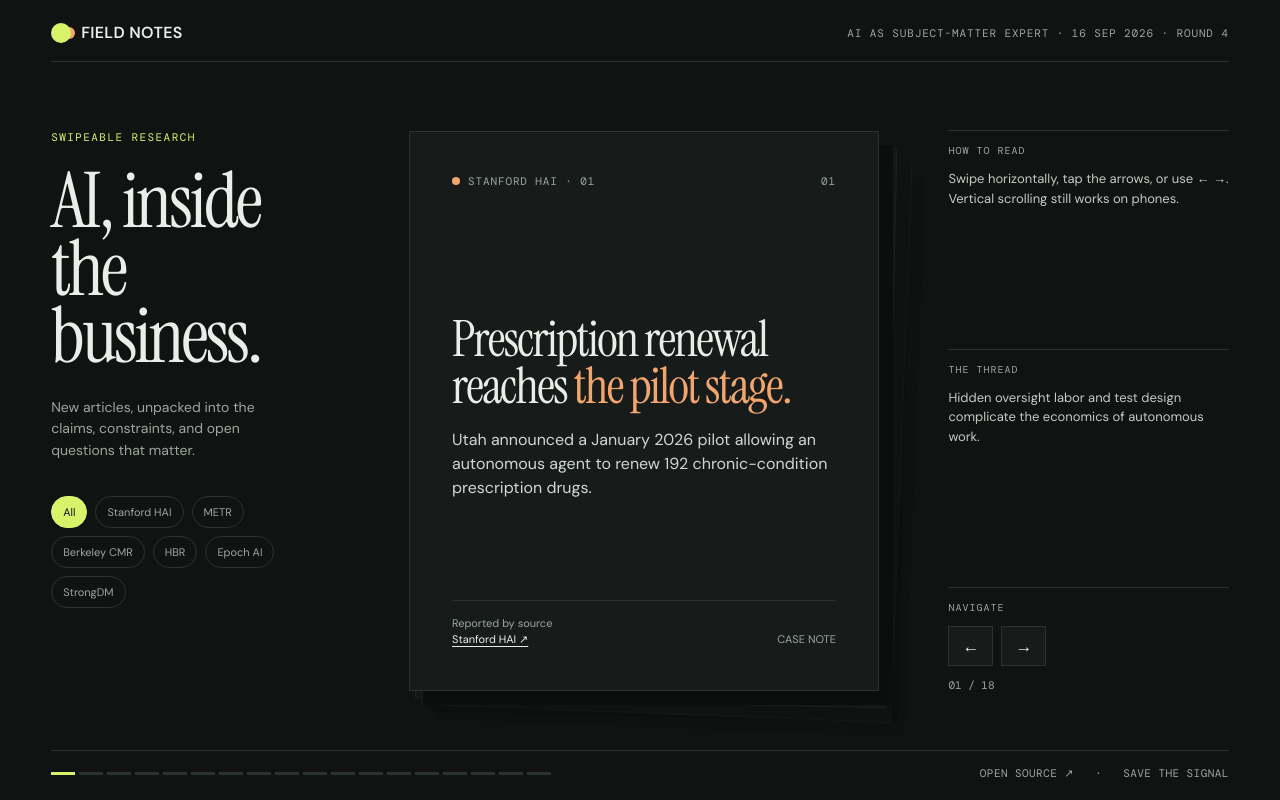
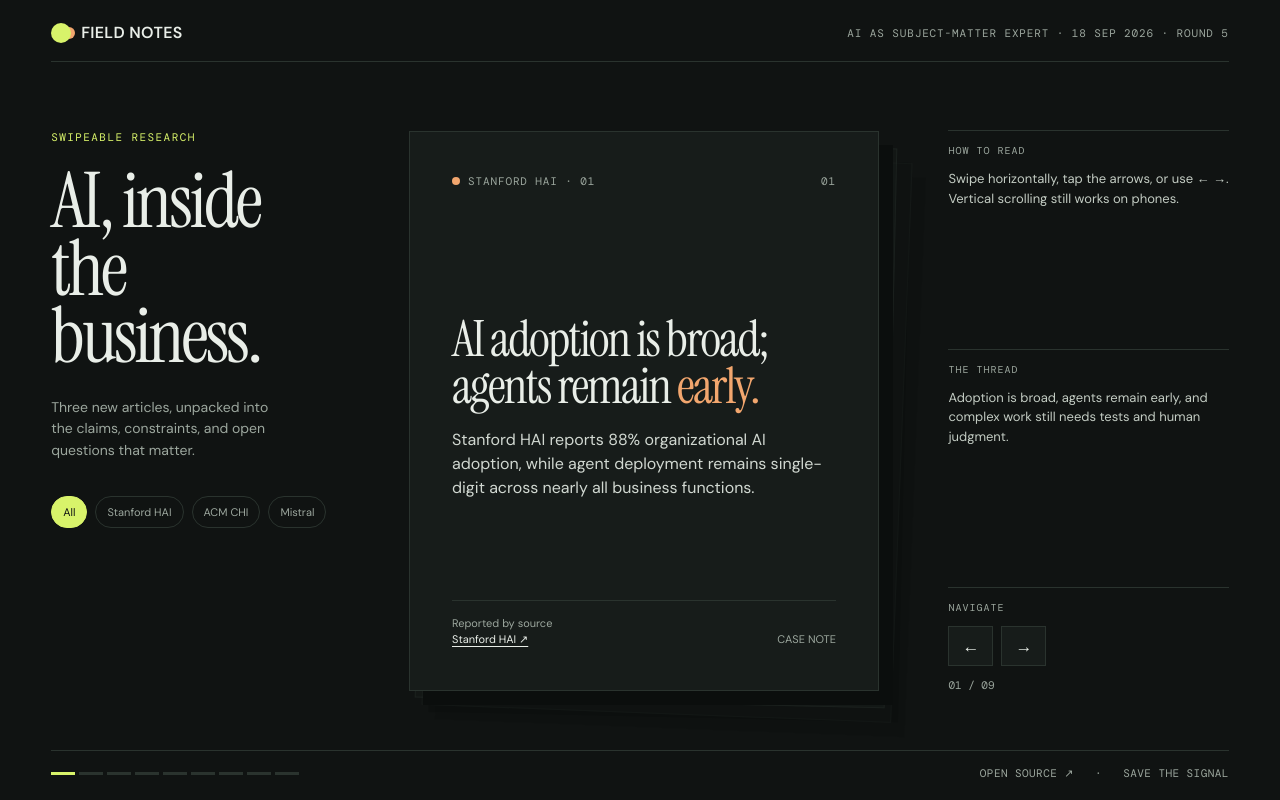
Before and after one commit to automationscompany/ai-sme-swipe, a plain HTML site: page index.html in a window 1280 px wide. Drawn offline with nearby package versions, Linux system fonts and the light colour scheme.

Commit message:
Add research findings to Field Notes

```diff
--- a/index.html
+++ b/index.html
@@ -53,34 +53,25 @@
 </head>
 <body>
 <div class="app">
-<header class="topbar"><div class="brand"><span class="mark"></span><strong>FIELD NOTES</strong></div><div class="issue">AI as subject-matter expert · 16 SEP 2026 · ROUND 4</div></header>
+<header class="topbar"><div class="brand"><span class="mark"></span><strong>FIELD NOTES</strong></div><div class="issue">AI as subject-matter expert · 18 SEP 2026 · ROUND 5</div></header>
 <main class="main">
-<section class="intro"><div><div class="eyebrow">Swipeable research</div><h1>AI, inside the business.</h1></div><div><p>New articles, unpacked into the claims, constraints, and open questions that matter.</p><div class="filter" aria-label="Filter cards"><button class="active" data-filter="all">All</button><button data-filter="stanford">Stanford HAI</button><button data-filter="metr">METR</button><button data-filter="berkeley">Berkeley CMR</button><button data-filter="hbr">HBR</button><button data-filter="epoch">Epoch AI</button><button data-filter="strongdm">StrongDM</button></div></div></section>
+<section class="intro"><div><div class="eyebrow">Swipeable research</div><h1>AI, inside the business.</h1></div><div><p>Three new articles, unpacked into the claims, constraints, and open questions that matter.</p><div class="filter" aria-label="Filter cards"><button class="active" data-filter="all">All</button><button data-filter="stanford">Stanford HAI</button><button data-filter="acm">ACM CHI</button><button data-filter="mistral">Mistral</button></div></div></section>
 <section class="reader" aria-label="Swipeable article reader"><div class="deck" id="deck"></div></section>
-<aside class="side"><div class="side-block"><div class="side-label">How to read</div><p>Swipe horizontally, tap the arrows, or use ← →. Vertical scrolling still works on phones.</p></div><div class="side-block"><div class="side-label">The thread</div><p>Hidden oversight labor and test design complicate the economics of autonomous work.</p></div><div class="side-block"><div class="side-label">Navigate</div><div class="controls"><button id="prev" aria-label="Previous card">←</button><button id="next" aria-label="Next card">→</button></div><div class="counter" id="counter">01 / 18</div></div></aside>
+<aside class="side"><div class="side-block"><div class="side-label">How to read</div><p>Swipe horizontally, tap the arrows, or use ← →. Vertical scrolling still works on phones.</p></div><div class="side-block"><div class="side-label">The thread</div><p>Adoption is broad, agents remain early, and complex work still needs tests and human judgment.</p></div><div class="side-block"><div class="side-label">Navigate</div><div class="controls"><button id="prev" aria-label="Previous card">←</button><button id="next" aria-label="Next card">→</button></div><div class="counter" id="counter">01 / 09</div></div></aside>
 </main>
 <footer class="bottom"><div class="progress" id="progress"></div><div class="hint">OPEN SOURCE ↗ &nbsp; · &nbsp; SAVE THE SIGNAL</div></footer>
 </div>
 <script>
 const cards=[
-{article:'stanford',label:'Stanford HAI · 01',kind:'signal',title:'Prescription renewal reaches <em>the pilot stage.</em>',body:'Utah announced a January 2026 pilot allowing an autonomous agent to renew 192 chronic-condition prescription drugs.',source:'Stanford HAI',url:'https://hai.stanford.edu/research/utahs-experiment-with-ai-driven-prescription-renewals'},
-{article:'stanford',label:'Stanford HAI · 02',kind:'boundary',title:'Physicians still <em>validate first.</em>',body:'Physicians initially validate the agent’s actions, even as the pilot is intended to become an early scaled medical deployment.',source:'Stanford HAI',url:'https://hai.stanford.edu/research/utahs-experiment-with-ai-driven-prescription-renewals'},
-{article:'stanford',label:'Stanford HAI · 03',kind:'question',title:'Autonomy meets <em>accountability.</em>',body:'Physician and pharmacist groups warned that AI should not make care decisions, preserving a live accountability dispute.',source:'Stanford HAI',url:'https://hai.stanford.edu/research/utahs-experiment-with-ai-driven-prescription-renewals'},
-{article:'metr',label:'METR · 01',kind:'signal',title:'Automation needs a <em>dollar horizon.</em>',body:'METR proposes comparing agent and human improvement curves in dollars, including tokens, experiment compute, and labor.',source:'METR',url:'https://metr.org/blog/2026-07-21-expenditure-horizon/'},
-{article:'metr',label:'METR · 02',kind:'boundary',title:'Agent economics <em>plateau early.</em>',body:'Its NanoGPT proof-of-concept estimates roughly $2,500 human expenditure per 1% improvement and agent horizons of $0–$3,300.',source:'METR',url:'https://metr.org/blog/2026-07-21-expenditure-horizon/'},
-{article:'metr',label:'METR · 03',kind:'question',title:'More spend did not mean <em>human-scale gains.</em>',body:'Runs cost up to $10,000 over five days; revalidated results indicate modest autonomous optimization gains relative to human labor.',source:'METR',url:'https://metr.org/blog/2026-07-21-expenditure-horizon/'},
-{article:'berkeley',label:'Berkeley CMR · 01',kind:'signal',title:'Production remains <em>the bottleneck.</em>',body:'The article cites McKinsey’s estimate that only 10% of surveyed companies successfully scale AI agents.',source:'Berkeley CMR',url:'https://cmr.berkeley.edu/2026/09/from-prototype-to-production-developing-enterprise-ai-scaling-practices/'},
-{article:'berkeley',label:'Berkeley CMR · 02',kind:'case',title:'Support automation is <em>already material.</em>',body:'Vendor-reported Lightspeed results describe agents handling 65% of customer-support cases and enabling 31% more daily conversations.',source:'Berkeley CMR',url:'https://cmr.berkeley.edu/2026/09/from-prototype-to-production-developing-enterprise-ai-scaling-practices/'},
-{article:'berkeley',label:'Berkeley CMR · 03',kind:'boundary',title:'Automation followed <em>heavy review.</em>',body:'Lightspeed began with small batches and heavy human intervention before staged automation, monitoring, and broader rollout.',source:'Berkeley CMR',url:'https://cmr.berkeley.edu/2026/09/from-prototype-to-production-developing-enterprise-ai-scaling-practices/'},
-{article:'hbr',label:'HBR · 01',kind:'signal',title:'AI creates <em>hidden labor.</em>',body:'HBR interviews describe “botsitting”: employee work needed to make AI useful, including managing a scheduling agent.',source:'Harvard Business Review',url:'https://hbr.org/2026/08/how-much-time-do-your-employees-spend-botsitting'},
-{article:'hbr',label:'HBR · 02',kind:'boundary',title:'The agent became <em>a second job.</em>',body:'One user expecting time savings instead received a second job managing the scheduling agent.',source:'Harvard Business Review',url:'https://hbr.org/2026/08/how-much-time-do-your-employees-spend-botsitting'},
-{article:'hbr',label:'HBR · 03',kind:'question',title:'Count the <em>oversight cost.</em>',body:'The article frames correction and supervision as hidden labor that belongs in automation economics.',source:'Harvard Business Review',url:'https://hbr.org/2026/08/how-much-time-do-your-employees-spend-botsitting'},
-{article:'epoch',label:'Epoch AI · 01',kind:'signal',title:'Weeks-long coding is <em>measurable.</em>',body:'MirrorCode reimplements CLI programs from real software applications using extensive end-to-end tests and fully autonomous runs.',source:'Epoch AI',url:'https://epoch.ai/blog/mirrorcode-preliminary-results'},
-{article:'epoch',label:'Epoch AI · 02',kind:'case',title:'The benchmark is <em>still preliminary.</em>',body:'Results cover four Anthropic models; a full release plans more target programs, models, and larger-scale experiments.',source:'Epoch AI',url:'https://epoch.ai/blog/mirrorcode-preliminary-results'},
-{article:'epoch',label:'Epoch AI · 03',kind:'boundary',title:'Autonomy claims have <em>caveats.</em>',body:'Authors flag uncertain completeness, missing human baselines, and possible memorization as limits on autonomous-coding conclusions.',source:'Epoch AI',url:'https://epoch.ai/blog/mirrorcode-preliminary-results'},
-{article:'strongdm',label:'StrongDM · 01',kind:'signal',title:'Specs drive a <em>software factory.</em>',body:'StrongDM describes specifications and scenarios driving agents that write, test, and converge without human review.',source:'StrongDM',url:'https://strongdm.ai'},
-{article:'strongdm',label:'StrongDM · 02',kind:'boundary',title:'Human review is <em>forbidden.</em>',body:'The company charter forbids human writing and review; its CTO proposes $1,000 daily token spend per human engineer.',source:'StrongDM',url:'https://strongdm.ai'},
-{article:'strongdm',label:'StrongDM · 03',kind:'question',title:'Tests can reward <em>the wrong thing.</em>',body:'Narrow tests produced “return true,” prompting a shift toward external scenarios and end-to-end user stories.',source:'StrongDM',url:'https://strongdm.ai'},
+{article:'stanford',label:'Stanford HAI · 01',kind:'signal',title:'AI adoption is broad; agents remain <em>early.</em>',body:'Stanford HAI reports 88% organizational AI adoption, while agent deployment remains single-digit across nearly all business functions.',source:'Stanford HAI',url:'https://hai.stanford.edu/ai-index/2026-ai-index-report/economy'},
+{article:'stanford',label:'Stanford HAI · 02',kind:'case',title:'Measured gains cluster in <em>structured work.</em>',body:'Reported gains reach 14–15% in customer support, 26% in software development, and 50% in marketing output.',source:'Stanford HAI',url:'https://hai.stanford.edu/ai-index/2026-ai-index-report/economy'},
+{article:'stanford',label:'Stanford HAI · 03',kind:'boundary',title:'Compute costs are <em>rising too.</em>',body:'The report says AI company revenue is rising rapidly while compute costs and infrastructure spending reach record levels.',source:'Stanford HAI',url:'https://hai.stanford.edu/ai-index/2026-ai-index-report/economy'},
+{article:'acm',label:'ACM CHI · 01',kind:'signal',title:'Trust is not the same as <em>reliance.</em>',body:'A CHI 2026 analytical review distinguishes appropriate reliance from simple trust measurement in human-AI decision-making.',source:'ACM CHI 2026',url:'https://dl.acm.org/doi/abs/10.1145/3772318.3791467'},
+{article:'acm',label:'ACM CHI · 02',kind:'boundary',title:'Delegation can be <em>miscalibrated.</em>',body:'The review connects confidence and trust-calibration research to over-reliance and under-reliance on AI advice.',source:'ACM CHI 2026',url:'https://dl.acm.org/doi/abs/10.1145/3772318.3791467'},
+{article:'acm',label:'ACM CHI · 03',kind:'question',title:'How should agents earn <em>appropriate reliance?</em>',body:'The article frames delegation research around when people should rely on AI, not merely whether they report trusting it.',source:'ACM CHI 2026',url:'https://dl.acm.org/doi/abs/10.1145/3772318.3791467'},
+{article:'mistral',label:'Mistral · 01',kind:'case',title:'Legacy migration reached <em>40,000 lines.</em>',body:'Mistral reports migrating a physics-intensive reservoir simulator from Fortran 77 to C++ for a European energy operator.',source:'Mistral',url:'https://mistral.ai/news/legacy-code-modernization/'},
+{article:'mistral',label:'Mistral · 02',kind:'boundary',title:'Full autonomy produced <em>functional translation.</em>',body:'Agents worked autonomously for a week, but the result did not achieve genuine code modernization, according to Mistral.',source:'Mistral',url:'https://mistral.ai/news/legacy-code-modernization/'},
+{article:'mistral',label:'Mistral · 03',kind:'signal',title:'Parity tests plus humans <em>won.</em>',body:'Mistral says parity harnesses, structured workflows, and human review gates beat both full autonomy and hand-driven manual sessions.',source:'Mistral',url:'https://mistral.ai/news/legacy-code-modernization/'},
 ];
 let activeFilter='all', index=0, visible=[];
 const deck=document.getElementById('deck'),counter=document.getElementById('counter'),progress=document.getElementById('progress');
```
